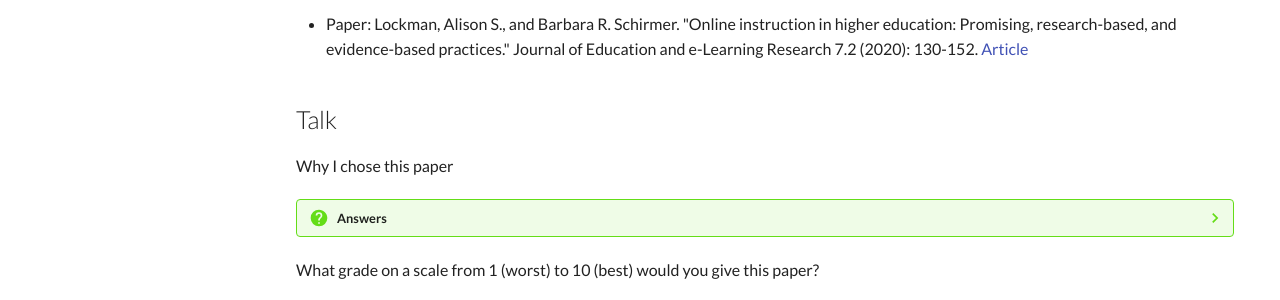
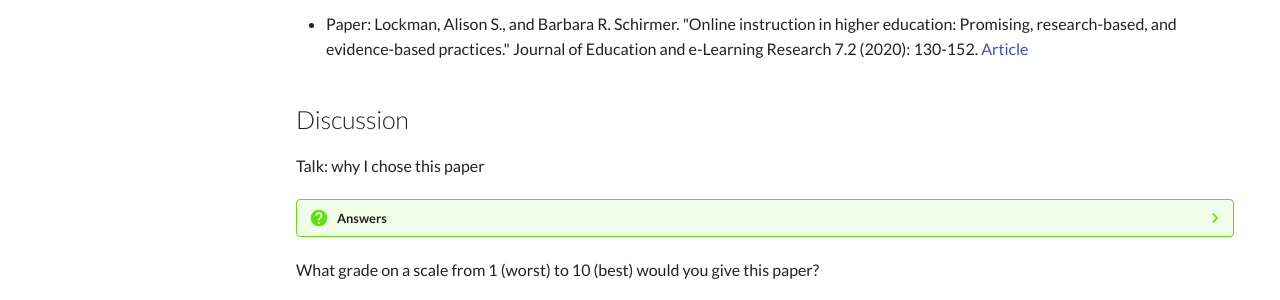
Before and after one commit to NBISweden/teaching_literature_club, an MkDocs documentation site: the page built from docs/events/20260615/README.md, in a window 1280 px wide and 900 px high. Shown: the part 285-585 px from the top of the window. Built offline with MkDocs 1.6.1 and Material for MkDocs 9.7.7, drawn with Linux system fonts in a browser that asks for light colours; comment, search, counter and statistics services are not loaded.

Commit message:
Better heading

```diff
--- a/docs/events/20260615/README.md
+++ b/docs/events/20260615/README.md
@@ -14,9 +14,9 @@ tags:
   Journal of Education and e-Learning Research 7.2 (2020): 130-152.
   [Article](https://eric.ed.gov/?id=EJ1258655)
 
-## Talk
+## Discussion
 
-Why I chose this paper
+Talk: why I chose this paper
 
 ???- question "Answers"
 
```
